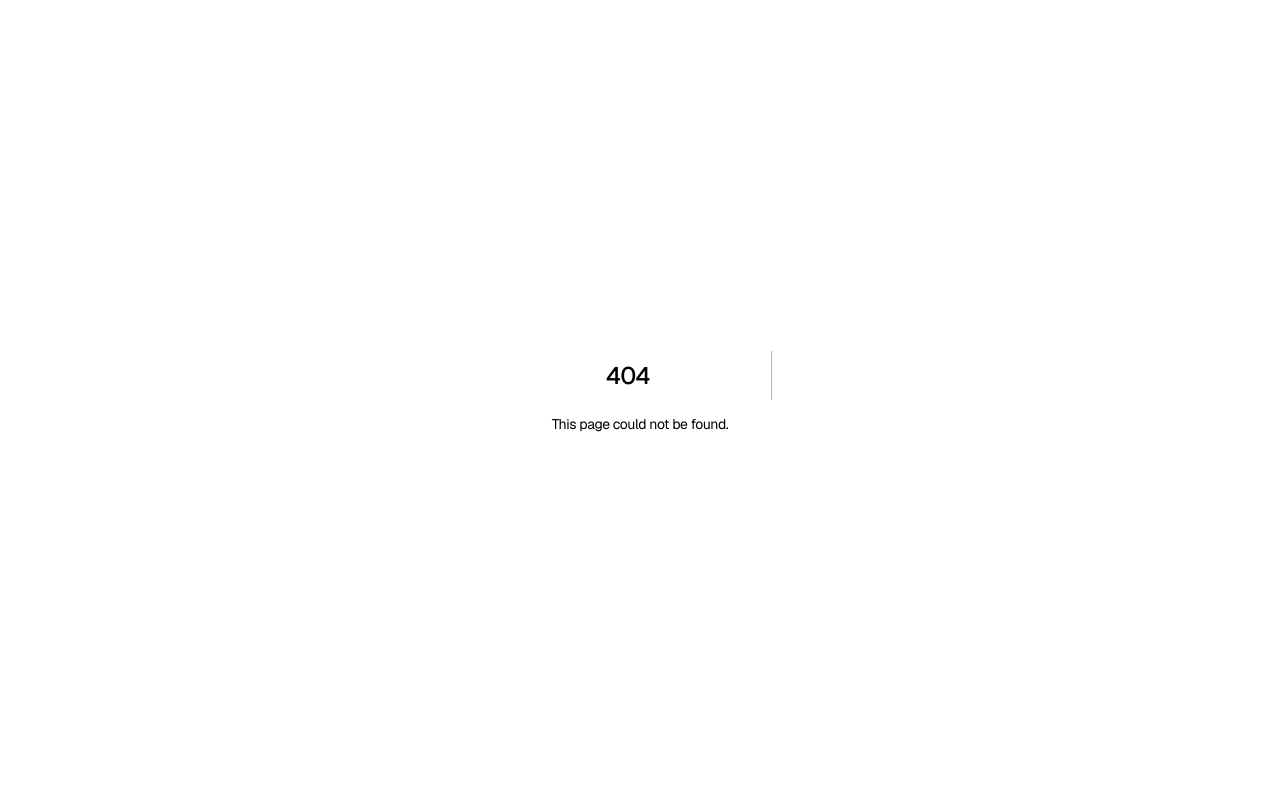
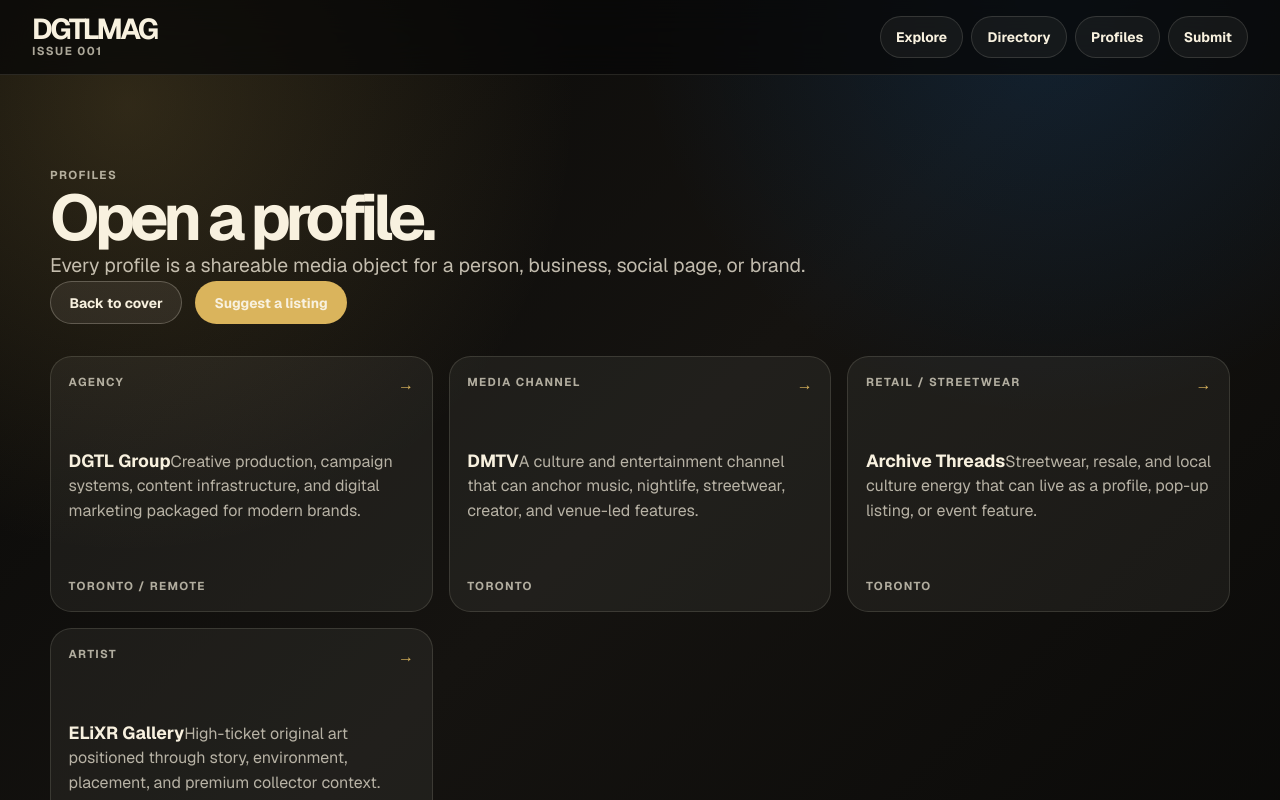
Before and after one commit to stfphen/content-checkout-funnel, a Next.js app: page /profiles in a window 1280 px wide. Before the commit this address had no page. Shown: the top 800 px of the page. Built offline with nearby package versions, Linux system fonts and the light colour scheme.

Commit message:
Add DGTLMag profiles route

```diff
--- /dev/null
+++ b/app/profiles/page.jsx
@@ -0,0 +1,10 @@
+import DgtlMagCollectionPage from "../../components/dgtlmag/DgtlMagCollectionPage";
+
+export const metadata = {
+  title: "Profiles | DGTLMag",
+  description: "Browse public profiles in the DGTLMag network."
+};
+
+export default function ProfilesPage() {
+  return <DgtlMagCollectionPage type="profiles" />;
+}
```
